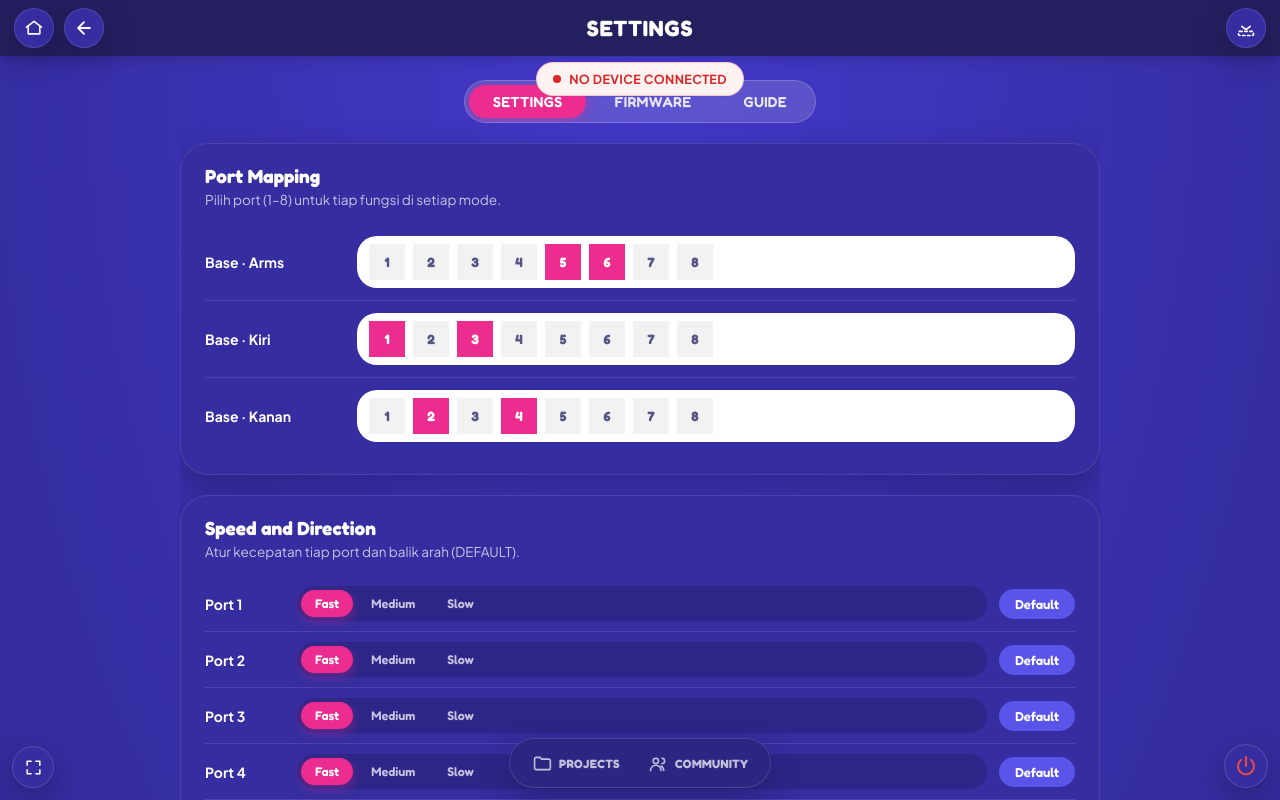
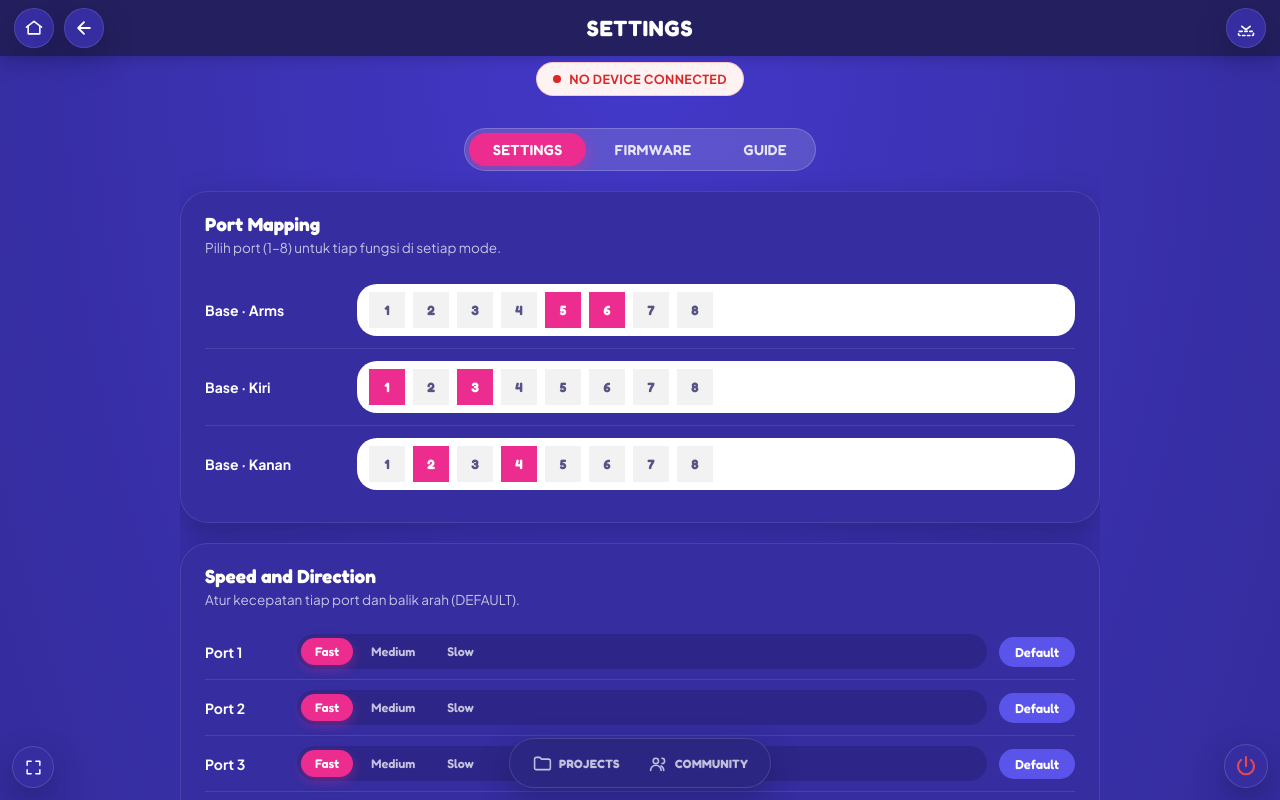
Before and after one commit to sudo-kachponz/robotku, a Next.js app: page /control/settings in a window 1280 px wide. Shown: the top 800 px of the page. Built offline with nearby package versions, Linux system fonts and the light colour scheme; no server answers.

Commit message:
fix(ui): drop Settings tabs below the connection badge (margin-top) so it stops covering FIRMWARE/GUIDE

```diff
--- a/src/styles/Settings.module.css
+++ b/src/styles/Settings.module.css
@@ -14,6 +14,9 @@
 .tabs {
   display: inline-flex;
   align-self: center;
+  /* Clear the absolute connection badge (top:62px, ~34px tall) so it doesn't sit
+     over the FIRMWARE/GUIDE tabs. */
+  margin-top: 48px;
   gap: 4px;
   padding: 4px;
   background: rgba(255, 255, 255, 0.15);
```
